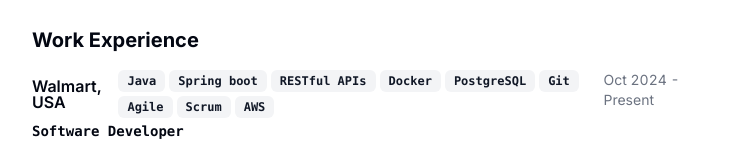
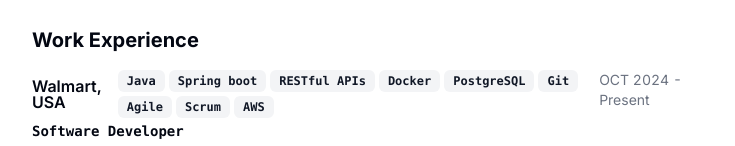
Before and after one commit to murthy-001/cv, a Next.js app: page / in a window 1280 px wide. Shown: the part 444-590 px from the top of the page, without its empty margins (272-1007 px from the left). Built offline with nearby package versions, Linux system fonts and the light colour scheme.

Commit message:
Update start dates for resume entries

```diff
--- a/src/data/resume-data.tsx
+++ b/src/data/resume-data.tsx
@@ -81,7 +81,7 @@
       ],
       title: "Software Developer",
       logo: ConsultlyLogo,
-      start: "Oct 2024",
+      start: "OCT 2024",
       end: null,
       description: (
         <>
@@ -124,7 +124,7 @@
       ],
       title: "Software Developer",
       logo: ParabolLogo,
-      start: "MAR 2018",
+      start: "JUN 2019",
       end: "JUL 2022",
       description: (
         <>
```
